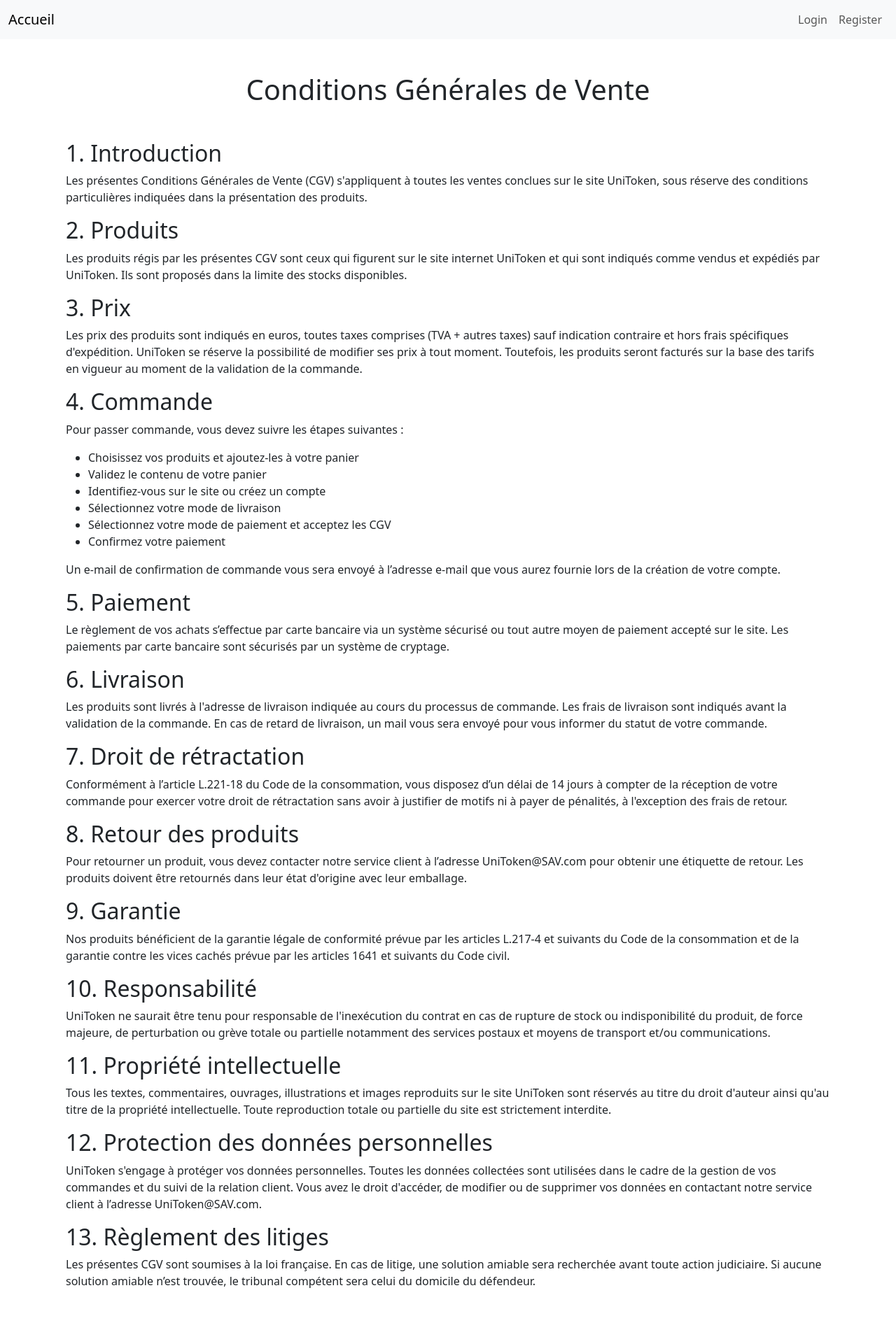
After one commit to Sharkooss/Workshop24-25, a Symfony app: template templates/legal/terms.html.twig in a window 1280 px wide. The commit adds this page. Shown: the whole page at 70% size. Run offline with Twig, Linux system fonts and the light colour scheme; the template is opened without the code that fills it, so the values that code supplies are empty; some libraries are stand-ins or nearby versions.

Commit message:
FEAT CGV

```diff
--- a/templates/home/index.html.twig
+++ b/templates/home/index.html.twig
@@ -67,8 +67,7 @@
 
     <footer>
         <ul class="list-unstyled">
-            <li><a href="#">Mentions légales</a></li>
-            <li><a href="#">Politique de confidentialité</a></li>
+            <li><a href="{{ path('app_terms') }}">Conditions Générales De Ventes</a></li>
         </ul>
     </footer>
 </div>
--- /dev/null
+++ b/templates/legal/terms.html.twig
@@ -0,0 +1,59 @@
+{# templates/legal/terms.html.twig #}
+{% extends 'base.html.twig' %}
+
+{% block title %}Conditions Générales de Vente{% endblock %}
+
+{% block body %}
+<div class="container mt-5 mb-5">
+    <h1 class="text-center mb-5">Conditions Générales de Vente</h1>
+
+    <h2>1. Introduction</h2>
+    <p>Les présentes Conditions Générales de Vente (CGV) s'appliquent à toutes les ventes conclues sur le site UniToken, sous réserve des conditions particulières indiquées dans la présentation des produits.</p>
+
+    <h2>2. Produits</h2>
+    <p>Les produits régis par les présentes CGV sont ceux qui figurent sur le site internet UniToken et qui sont indiqués comme vendus et expédiés par UniToken. Ils sont proposés dans la limite des stocks disponibles.</p>
+
+    <h2>3. Prix</h2>
+    <p>Les prix des produits sont indiqués en euros, toutes taxes comprises (TVA + autres taxes) sauf indication contraire et hors frais spécifiques d'expédition. UniToken se réserve la possibilité de modifier ses prix à tout moment. Toutefois, les produits seront facturés sur la base des tarifs en vigueur au moment de la validation de la commande.</p>
+
+    <h2>4. Commande</h2>
+    <p>Pour passer commande, vous devez suivre les étapes suivantes :</p>
+    <ul>
+        <li>Choisissez vos produits et ajoutez-les à votre panier</li>
+        <li>Validez le contenu de votre panier</li>
+        <li>Identifiez-vous sur le site ou créez un compte</li>
+        <li>Sélectionnez votre mode de livraison</li>
+        <li>Sélectionnez votre mode de paiement et acceptez les CGV</li>
+        <li>Confirmez votre paiement</li>
+    </ul>
+    <p>Un e-mail de confirmation de commande vous sera envoyé à l’adresse e-mail que vous aurez fournie lors de la création de votre compte.</p>
+
+    <h2>5. Paiement</h2>
+    <p>Le règlement de vos achats s’effectue par carte bancaire via un système sécurisé ou tout autre moyen de paiement accepté sur le site. Les paiements par carte bancaire sont sécurisés par un système de cryptage.</p>
+
+    <h2>6. Livraison</h2>
+    <p>Les produits sont livrés à l'adresse de livraison indiquée au cours du processus de commande. Les frais de livraison sont indiqués avant la validation de la commande. En cas de retard de livraison, un mail vous sera envoyé pour vous informer du statut de votre commande.</p>
+
+    <h2>7. Droit de rétractation</h2>
+    <p>Conformément à l’article L.221-18 du Code de la consommation, vous disposez d’un délai de 14 jours à compter de la réception de votre commande pour exercer votre droit de rétractation sans avoir à justifier de motifs ni à payer de pénalités, à l'exception des frais de retour.</p>
+
+    <h2>8. Retour des produits</h2>
+    <p>Pour retourner un produit, vous devez contacter notre service client à l’adresse UniToken@SAV.com pour obtenir une étiquette de retour. Les produits doivent être retournés dans leur état d'origine avec leur emballage.</p>
+
+    <h2>9. Garantie</h2>
+    <p>Nos produits bénéficient de la garantie légale de conformité prévue par les articles L.217-4 et suivants du Code de la consommation et de la garantie contre les vices cachés prévue par les articles 1641 et suivants du Code civil.</p>
+
+    <h2>10. Responsabilité</h2>
+    <p>UniToken ne saurait être tenu pour responsable de l'inexécution du contrat en cas de rupture de stock ou indisponibilité du produit, de force majeure, de perturbation ou grève totale ou partielle notamment des services postaux et moyens de transport et/ou communications.</p>
+
+    <h2>11. Propriété intellectuelle</h2>
+    <p>Tous les textes, commentaires, ouvrages, illustrations et images reproduits sur le site UniToken sont réservés au titre du droit d'auteur ainsi qu'au titre de la propriété intellectuelle. Toute reproduction totale ou partielle du site est strictement interdite.</p>
+
+    <h2>12. Protection des données personnelles</h2>
+    <p>UniToken s'engage à protéger vos données personnelles. Toutes les données collectées sont utilisées dans le cadre de la gestion de vos commandes et du suivi de la relation client. Vous avez le droit d'accéder, de modifier ou de supprimer vos données en contactant notre service client à l’adresse UniToken@SAV.com.</p>
+
+    <h2>13. Règlement des litiges</h2>
+    <p>Les présentes CGV sont soumises à la loi française. En cas de litige, une solution amiable sera recherchée avant toute action judiciaire. Si aucune solution amiable n’est trouvée, le tribunal compétent sera celui du domicile du défendeur.</p>
+
+</div>
+{% endblock %}
```
Also changed, not shown: src/Controller/LegalController.php (added, +17 -0 lines), templates/legal/index.html.twig (added, +20 -0 lines).
